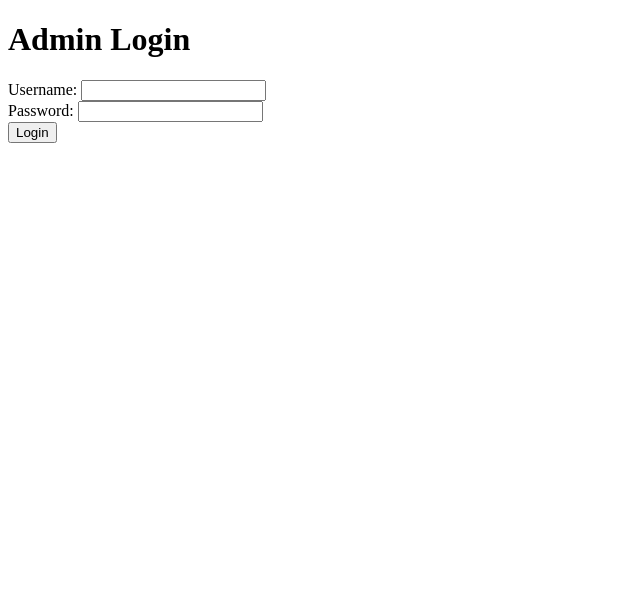
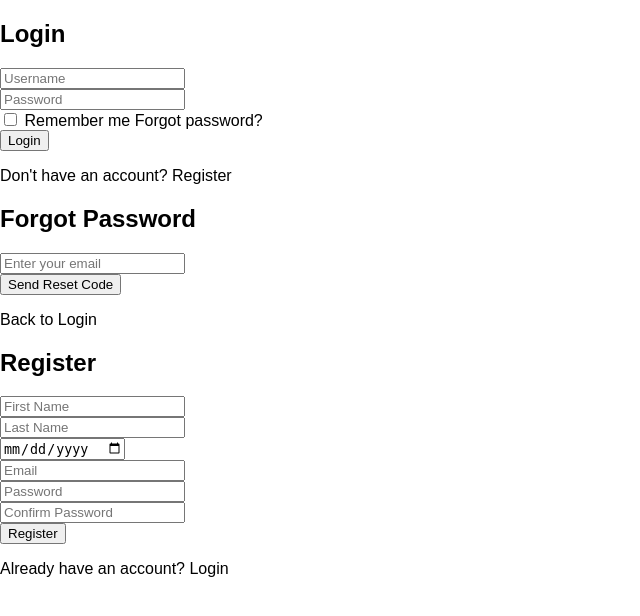
Before and after one commit to LeMinhHung120204/CE224, a Flask app: template DoAn/templates/login.html in a window 1280 px wide. Shown: the top 616 px of the page, without its empty margins (0-640 px from the left). Run offline with Flask 3, Linux system fonts and the light colour scheme; the template is opened without the code that fills it, so the values that code supplies are empty.

Commit message:
login || analysis copy from chart

```diff
--- a/DoAn/templates/admin.html
+++ b/DoAn/templates/admin.html
@@ -3,7 +3,9 @@
 <head>
     <meta charset="UTF-8">
     <meta name="viewport" content="width=device-width, initial-scale=1.0">
+
     <title>Admin Panel</title>
+
 </head>
 <body>
     <h1>Admin Panel</h1>
--- a/DoAn/templates/chart.html
+++ b/DoAn/templates/chart.html
@@ -4,7 +4,7 @@
 <head>
     <meta charset="UTF-8">
     <meta name="viewport" content="width=device-width, initial-scale=1.0">
-    <link rel="stylesheet" href="{{ url_for('static', filename='css/style.css') }}">
+    <link rel="stylesheet" href="../static/css/style.css">
     <title>Chart</title>
 </head>
 
--- a/DoAn/templates/index.html
+++ b/DoAn/templates/index.html
@@ -5,7 +5,7 @@
     <meta charset="UTF-8">
     <meta name="viewport" content="width=device-width, initial-scale=1.0">
     <title>Weather Monitoring Station</title>
-    <link rel="stylesheet" href="{{ url_for('static', filename='css/style.css') }}">
+    <link rel="stylesheet" href="../static/css/style.css">
 
 </head>
 
--- a/DoAn/templates/login.html
+++ b/DoAn/templates/login.html
@@ -1,20 +1,137 @@
 <!DOCTYPE html>
 <html lang="en">
 <head>
-    <meta charset="UTF-8">
-    <meta name="viewport" content="width=device-width, initial-scale=1.0">
-    <title>Admin Login</title>
+  <meta charset="UTF-8">
+  <meta name="viewport" content="width=device-width, initial-scale=1.0">
+  <title>Login and Register</title>
+  <link rel="stylesheet" href="../static/css/style.css">
 </head>
 <body>
-    <h1>Admin Login</h1>
-    <form method="POST" action="/login">
-        <label for="username">Username:</label>
-        <input type="text" name="username" id="username" required>
-        <br>
-        <label for="password">Password:</label>
-        <input type="password" name="password" id="password" required>
-        <br>
-        <button type="submit">Login</button>
-    </form>
+  <div class="container">
+    <!-- Login Form -->
+    <div class="form-container" id="login-container">
+      <h2>Login</h2>
+      <form id="login-form" onsubmit="login(); return false;">
+        <div class="input-group">
+          <input type="text" id="username" class="input-field" placeholder="Username" required>
+        </div>
+        <div class="input-group">
+          <input type="password" id="password" class="input-field" placeholder="Password" required>
+        </div>
+        <div class="options">
+          <label class="checkbox-label">
+            <input type="checkbox" id="remember-me"> Remember me
+          </label>
+          <span class="link forgot-password" onclick="toggleForms('forgot')">Forgot password?</span>
+        </div>
+        <button type="submit" class="login-button">Login</button>
+        <p>Don't have an account? <span class="link" onclick="toggleForms('register')">Register</span></p>
+      </form>
+      <div id="message" class="message"></div>
+    </div>
+
+    <!-- Forgot Password Form -->
+    <div class="form-container hidden" id="forgot-container">
+      <h2>Forgot Password</h2>
+      <form id="forgot-form" onsubmit="sendResetCode(); return false;">
+        <div class="input-group">
+          <input type="email" id="forgot-email" class="input-field" placeholder="Enter your email" required>
+        </div>
+        <button type="submit" class="login-button">Send Reset Code</button>
+        <p><span class="link" onclick="toggleForms('login')">Back to Login</span></p>
+      </form>
+      <div id="forgot-message" class="message"></div>
+    </div>
+
+    <!-- Register Form -->
+    <div class="form-container hidden" id="register-container">
+      <h2>Register</h2>
+      <form id="register-form" onsubmit="register(); return false;">
+        <div class="input-group">
+          <input type="text" id="first-name" class="input-field" placeholder="First Name" required>
+        </div>
+        <div class="input-group">
+          <input type="text" id="last-name" class="input-field" placeholder="Last Name" required>
+        </div>
+        <div class="input-group">
+          <input type="date" id="birth" class="input-field" placeholder="Birth Date" required>
+        </div>
+        <div class="input-group">
+          <input type="email" id="email" class="input-field" placeholder="Email" required>
+        </div>
+        <div class="input-group">
+          <input type="password" id="reg-password" class="input-field" placeholder="Password" required>
+        </div>
+        <div class="input-group">
+          <input type="password" id="confirm-password" class="input-field" placeholder="Confirm Password" required>
+        </div>
+        <button type="submit" class="login-button">Register</button>
+        <p>Already have an account? <span class="link" onclick="toggleForms('login')">Login</span></p>
+      </form>
+      <div id="register-message" class="message"></div>
+    </div>
+  </div>
+
+  <script>
+    function toggleForms(target) {
+      document.getElementById("login-container").classList.add("hidden");
+      document.getElementById("register-container").classList.add("hidden");
+      document.getElementById("forgot-container").classList.add("hidden");
+
+      document.getElementById(`${target}-container`).classList.remove("hidden");
+    }
+
+    function login() {
+      const username = document.getElementById("username").value;
+      const password = document.getElementById("password").value;
+      const message = document.getElementById("message");
+
+      if (!username || !password) {
+        message.innerHTML = '<span style="color: red;">Please fill in all fields.</span>';
+        return;
+      }
+
+      message.innerHTML = '<span style="color: green;">Login successful!</span>';
+    }
+
+    function sendResetCode() {
+      const email = document.getElementById("forgot-email").value;
+      const forgotMessage = document.getElementById("forgot-message");
+
+      if (!email.match(/^[^\s@]+@[^\s@]+\.[^\s@]+$/)) {
+        forgotMessage.innerHTML = '<span style="color: red;">Please enter a valid email.</span>';
+        return;
+      }
+
+      forgotMessage.innerHTML = '<span style="color: green;">Password reset instructions sent to your email!</span>';
+    }
+
+    function register() {
+      const firstName = document.getElementById("first-name").value;
+      const lastName = document.getElementById("last-name").value;
+      const birth = document.getElementById("birth").value;
+      const email = document.getElementById("email").value;
+      const password = document.getElementById("reg-password").value;
+      const confirmPassword = document.getElementById("confirm-password").value;
+      const registerMessage = document.getElementById("register-message");
+
+      if (!firstName || !lastName || !birth || !email || !password || !confirmPassword) {
+        registerMessage.innerHTML = '<span style="color: red;">Please fill in all fields.</span>';
+        return;
+      }
+
+      if (new Date(birth) > new Date()) {
+        registerMessage.innerHTML = '<span style="color: red;">Birth date cannot be in the future.</span>';
+        return;
+      }
+
+      if (password !== confirmPassword) {
+        registerMessage.innerHTML = '<span style="color: red;">Passwords do not match.</span>';
+        return;
+      }
+
+      registerMessage.innerHTML = '<span style="color: green;">Registration successful!</span>';
+    }
+  </script>
 </body>
 </html>
```
Also changed, not shown: DoAn/templates/analysis.html (+124 -0 lines).
